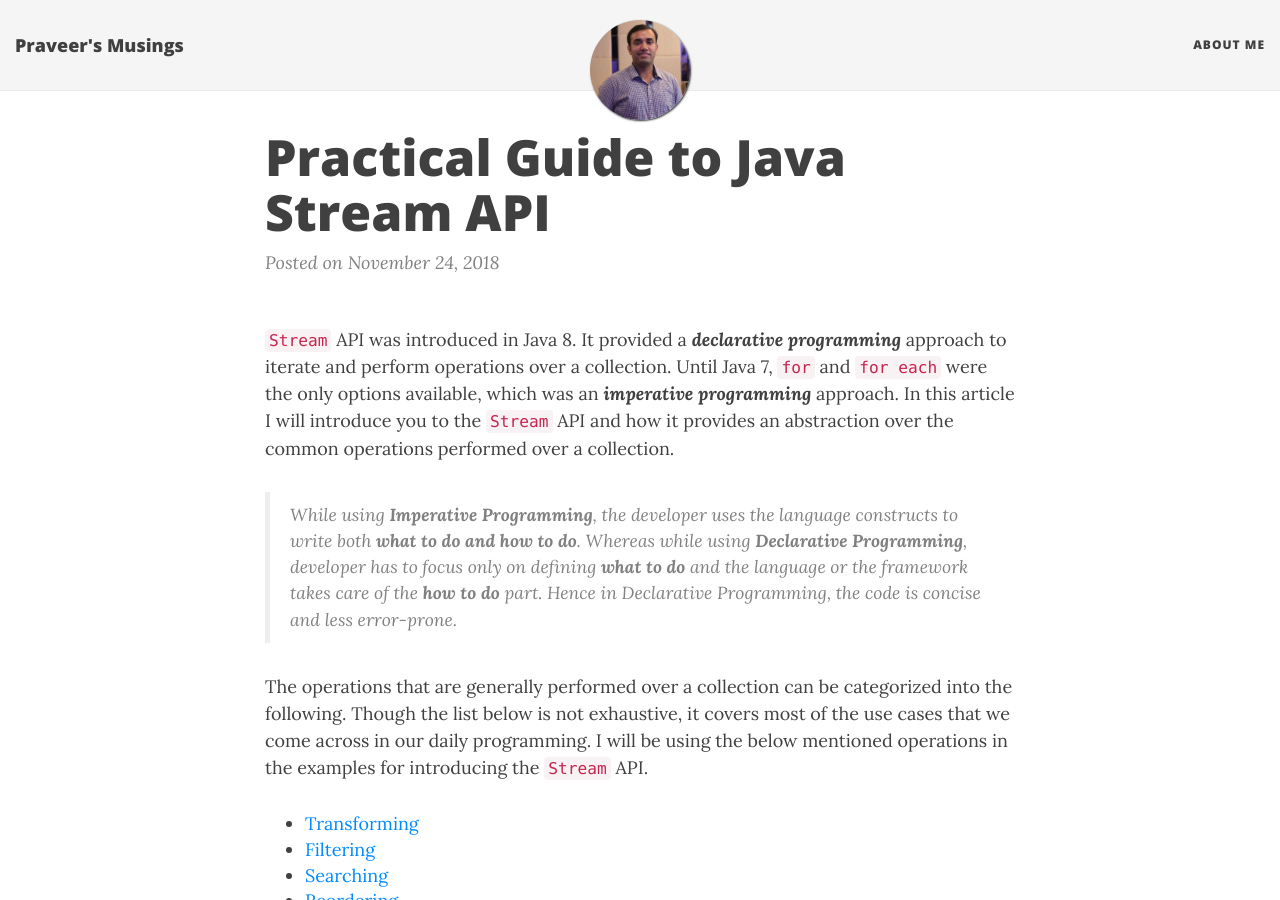
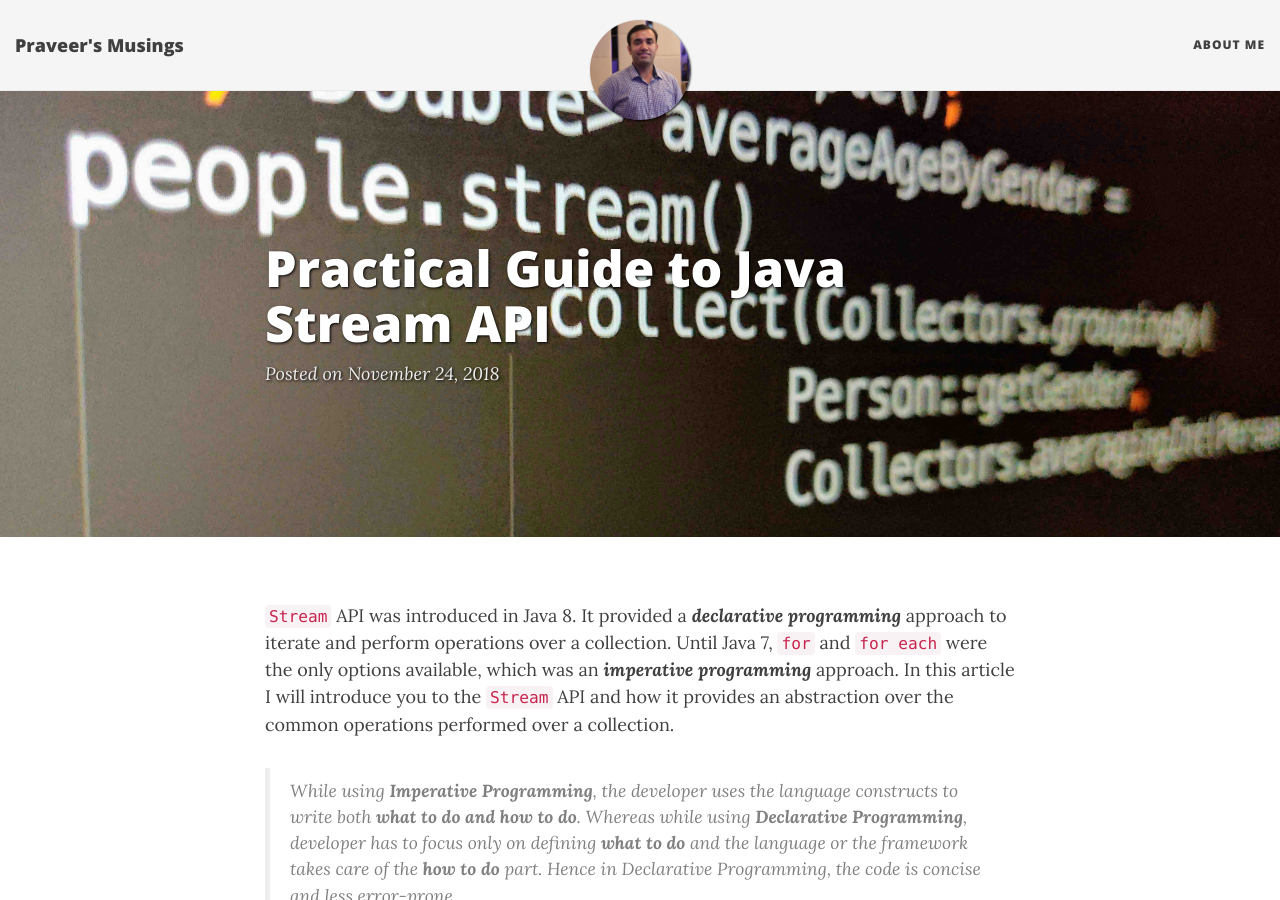
Before and after one commit to praveer09/praveer09.github.io, a Jekyll site: the page built from _posts/2018-11-24-practical-guide-to-java-stream-api.md, in a window 1280 px wide and 900 px high. Built offline with Jekyll 4.4.1, drawn with Linux system fonts in a browser that asks for light colours; nearby versions of some CDN libraries; comment, search, counter and statistics services are not loaded.

Commit message:
Add image on post for practical guide to java stream api

```diff
--- a/_posts/2018-11-24-practical-guide-to-java-stream-api.md
+++ b/_posts/2018-11-24-practical-guide-to-java-stream-api.md
@@ -6,6 +6,7 @@ date: '2018-11-24'
 comments: true
 categories: technology
 tags: [java]
+bigimg: /img/posts/practical-guide-to-java-stream-api.jpg
 ---
 
 `Stream` API was introduced in Java 8. It provided a ___declarative programming___ approach to iterate and perform
```
Also changed, not shown: img/posts/practical-guide-to-java-stream-api.jpg (added).
